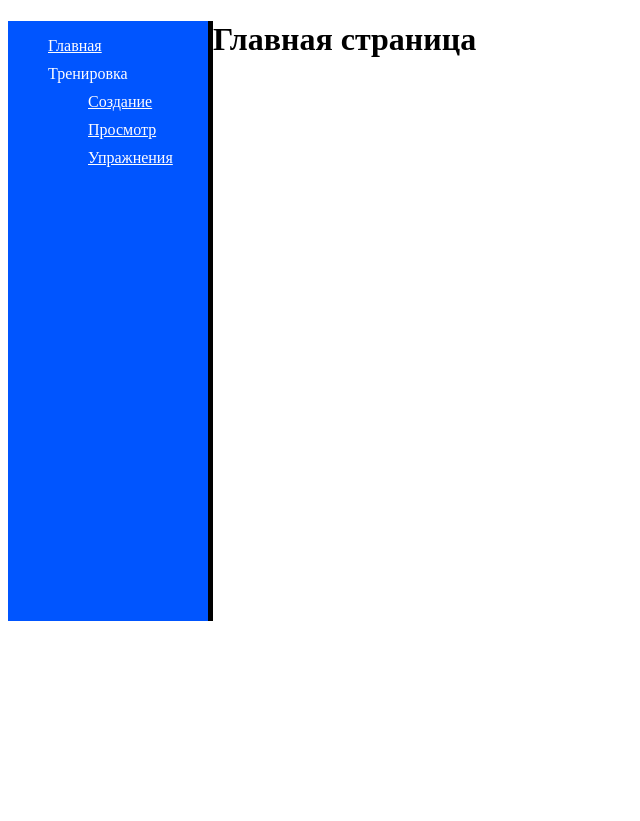
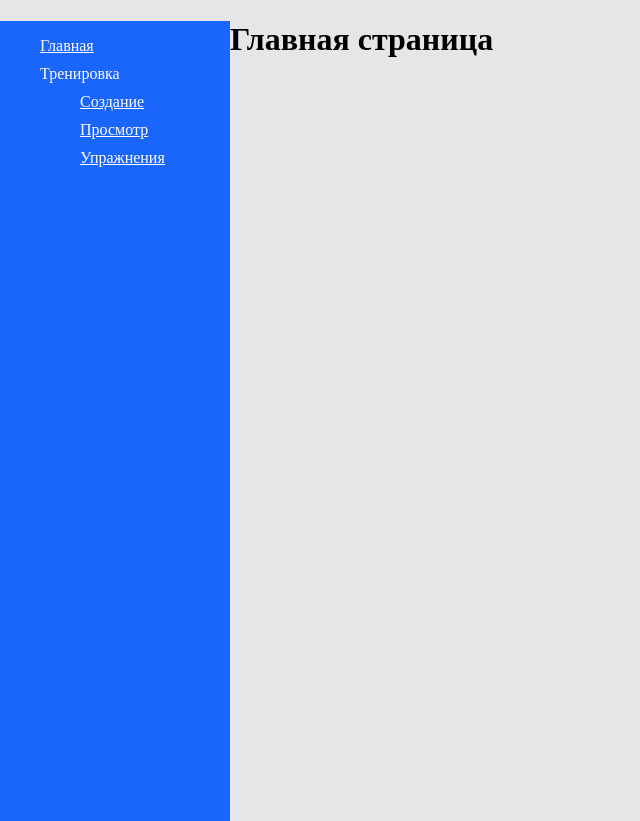
Before and after one commit to mika-akopyan/training_diary, a Django app: page / in a window 1280 px wide. Shown: the whole page, without its empty margins (0-640 px from the left). Before the commit the page ends 621 px from the top, so only its background shows below. Run offline with Django 5.2, Linux system fonts and the light colour scheme.

Commit message:
style: Add a new style for the menu and background

```diff
--- a/website/diary_training_sessions/main/static/main/css/main.css
+++ b/website/diary_training_sessions/main/static/main/css/main.css
@@ -1,17 +1,30 @@
+html,
+body {
+    height: 100%;
+    margin: 0px;
+    padding: 0px;
+}
+
+body {
+    background: rgb(230, 230, 230);
+}
+
 aside {
-    background: rgb(0, 85, 255);
-    width: 200px;
-    height: 600px;
-    border-right: 5px solid #000;
+    min-height: 100%;
+    width: 230px;
     float: left;
 }
 
-aside ul {
+aside {
+    background: rgb(26, 101, 252);
+}
+
+.menu {
     list-style: none;
 }
 
-aside ul li,
-aside ul li a {
+.menu__item,
+.menu__item-link {
     display: block;
     margin-top: 10px;
     color: rgb(255, 253, 255);
--- a/website/diary_training_sessions/main/templates/main/base.html
+++ b/website/diary_training_sessions/main/templates/main/base.html
@@ -10,13 +10,21 @@
 </head>
 <body>
     <aside>
-        <ul>
-            <li><a href="{% url "home" %}">Главная</a></li>
-            <li>Тренировка
+        <ul class='menu'>
+            <li class='menu__item'>
+                <a class='menu__item-link' href="{% url "home" %}">Главная</a>
+            </li>
+            <li class='menu__item'>Тренировка
                 <ul>
-                    <li><a href="{% url "workout_creation" %}">Создание</a></li>
-                    <li><a href="{% url "workout_viewing" %}">Просмотр</a></li>
-                    <li><a href="{% url "exercises_list" %}">Упражнения</a></li>
+                    <li class='menu__item'>
+                        <a class='menu__item-link' href="{% url "workout_creation" %}">Создание</a>
+                    </li>
+                    <li class='menu__item'>
+                        <a class='menu__item-link' href="{% url "workout_viewing" %}">Просмотр</a>
+                    </li>
+                    <li class='menu__item'>
+                        <a class='menu__item-link' href="{% url "exercises_list" %}">Упражнения</a>
+                    </li>
                 </ul>
             </li>
         </ul>
```
